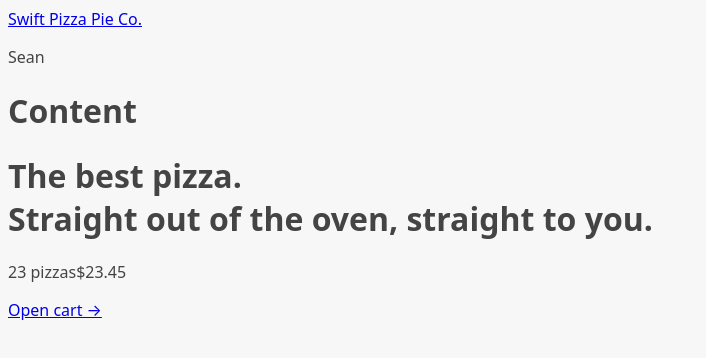
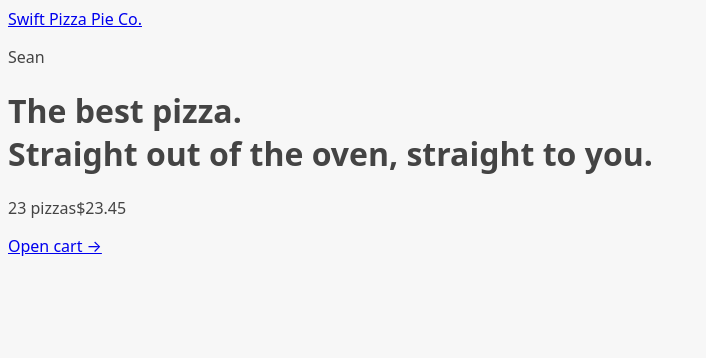
Before and after one commit to MBANS8A1/Swift-Pizza-Pie-Company, a React (Vite) app: page / in a window 1280 px wide. Shown: the top 358 px of the page, without its empty margins (0-706 px from the left). Built offline with nearby package versions, Linux system fonts and the light colour scheme.

Commit message:
I want to load the pizza menu data into the component and eventually to the "/menu" route and page , so I declared a loader function in Menu.jsx. Also, I removed the test h1 heading HTML element from AppLayout.jsx.

```diff
--- a/src/features/menu/Menu.jsx
+++ b/src/features/menu/Menu.jsx
@@ -2,4 +2,6 @@
   return <h1>Menu</h1>;
 }
 
+function loader() {}
+
 export default Menu;
--- a/src/ui/AppLayout.jsx
+++ b/src/ui/AppLayout.jsx
@@ -7,7 +7,6 @@
     <div>
       <Header />
       <main>
-        <h1>Content</h1>
         <Outlet />
       </main>
       <CartOverview />
```
